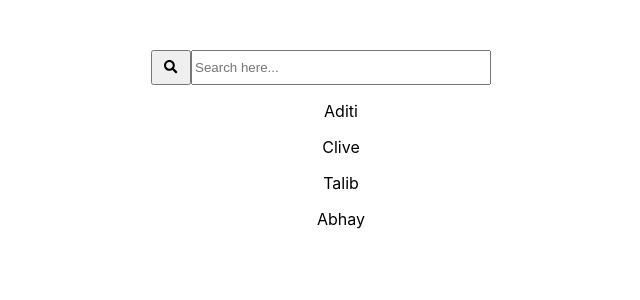
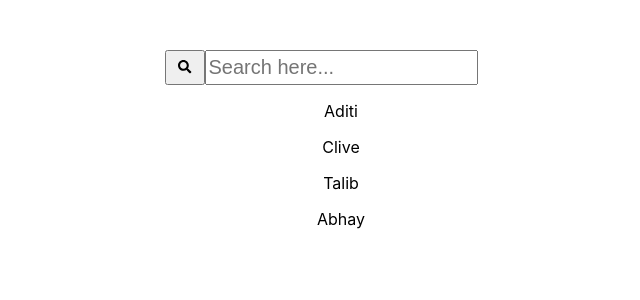
Before and after one commit to panditaditi07/search-input-field, a React (Create React App) app: page / in a window 1280 px wide. Shown: the top 300 px of the page, without its empty margins (319-959 px from the left). Built offline with nearby package versions, Linux system fonts and the light colour scheme.

Commit message:
added search key to the searchBar

```diff
--- a/src/App.js
+++ b/src/App.js
@@ -8,7 +8,7 @@ import SearchBar from "./components/SearchBar";
 
 class App extends Component {
   state = {
-    searchField: "",
+    // searchField: "",
     searchData: "",
   };
 
@@ -35,6 +35,7 @@ class App extends Component {
             data={searchData}
             placeholder="Search here..."
             icons="left"
+            searchkey="name"
           />
         </div>
       </>
--- a/src/components/SearchBar.jsx
+++ b/src/components/SearchBar.jsx
@@ -16,15 +16,23 @@ class SearchBar extends Component {
               return (
                 <div className={styles["main-container"]}>
                   <div>
+                    {/* <i>
+                      <FontAwesomeIcon
+                        icon={faSearch}
+                        className={styles["search-btn"]}
+                      />
+                    </i> */}
                     <button type="submit" className={styles["search-btn"]}>
                       <FontAwesomeIcon icon={faSearch} />
                     </button>
                   </div>
+
                   <div>
                     {" "}
                     <SearchBox
                       data={this.props.data}
                       placeholder={this.props.placeholder}
+                      searchkey={this.props.searchkey}
                     />
                   </div>
                 </div>
@@ -36,9 +44,16 @@ class SearchBar extends Component {
                     <SearchBox
                       data={this.props.data}
                       placeholder={this.props.placeholder}
+                      searchkey={this.props.searchkey}
                     />
                   </div>
                   <div>
+                    {/* <i>
+                      <FontAwesomeIcon
+                        icon={faSearch}
+                        className={styles["search-btn"]}
+                      />
+                    </i> */}
                     <button type="submit" className={styles["search-btn"]}>
                       <FontAwesomeIcon icon={faSearch} />
                     </button>
@@ -52,9 +67,16 @@ class SearchBar extends Component {
                     <SearchBox
                       data={this.props.data}
                       placeholder={this.props.placeholder}
+                      searchkey={this.props.searchkey}
                     />
                   </div>
                   <div>
+                    {/* <i>
+                      <FontAwesomeIcon
+                        icon={faSearch}
+                        className={styles["search-btn"]}
+                      />
+                    </i> */}
                     <button type="submit" className={styles["search-btn"]}>
                       <FontAwesomeIcon icon={faSearch} />
                     </button>
--- a/src/components/searchBox.jsx
+++ b/src/components/searchBox.jsx
@@ -14,11 +14,14 @@ class SearchBox extends Component {
   };
   searchKey = () => {
     return this.props.data.filter((val) =>
-      val.name.toLowerCase().includes(this.state.searchField.toLowerCase())
+      val[this.props.searchkey]
+        .toLowerCase()
+        .includes(this.state.searchField.toLowerCase())
     );
   };
   render() {
-    console.log(this.props);
+    // console.log(this.props);
+    // console.log(this.props.searchkey);
 
     return (
       <>
@@ -28,9 +31,8 @@ class SearchBox extends Component {
               type="search"
               className={styles["search-field"]}
               placeholder={this.props.placeholder}
-              // searchKey={this.searchKey(this.props.searchKey)}
+              // searchKey={this.props.searchKey}
               onChange={this.handleChange}
-              // value={this.props.value}
             />
             <NamesContainer names={this.searchKey(this.props.value)} />
           </div>
--- a/src/components/searchBox.module.scss
+++ b/src/components/searchBox.module.scss
@@ -5,13 +5,26 @@
   justify-content: center;
   margin: 50px auto;
 }
+i {
+  position: "absolute";
+}
 .search-btn {
   width: 40px;
   height: 35px;
+  // margin-right: 10px;
+  // margin-left: 10px;
+  // margin-left: 90px;
+  // text-align: left;
+  // color: rgb(49, 0, 128);
+  // background-color: transparent;
 }
 .search-field {
   //   margin-right: 2px;
-  width: 300px;
+  width: 100%;
+  // padding: 10px;
+  // text-align: center;
+  font-size: 20px;
+  font-weight: 400;
   height: 35px;
   //   border-radius: 20px;
 }
```
